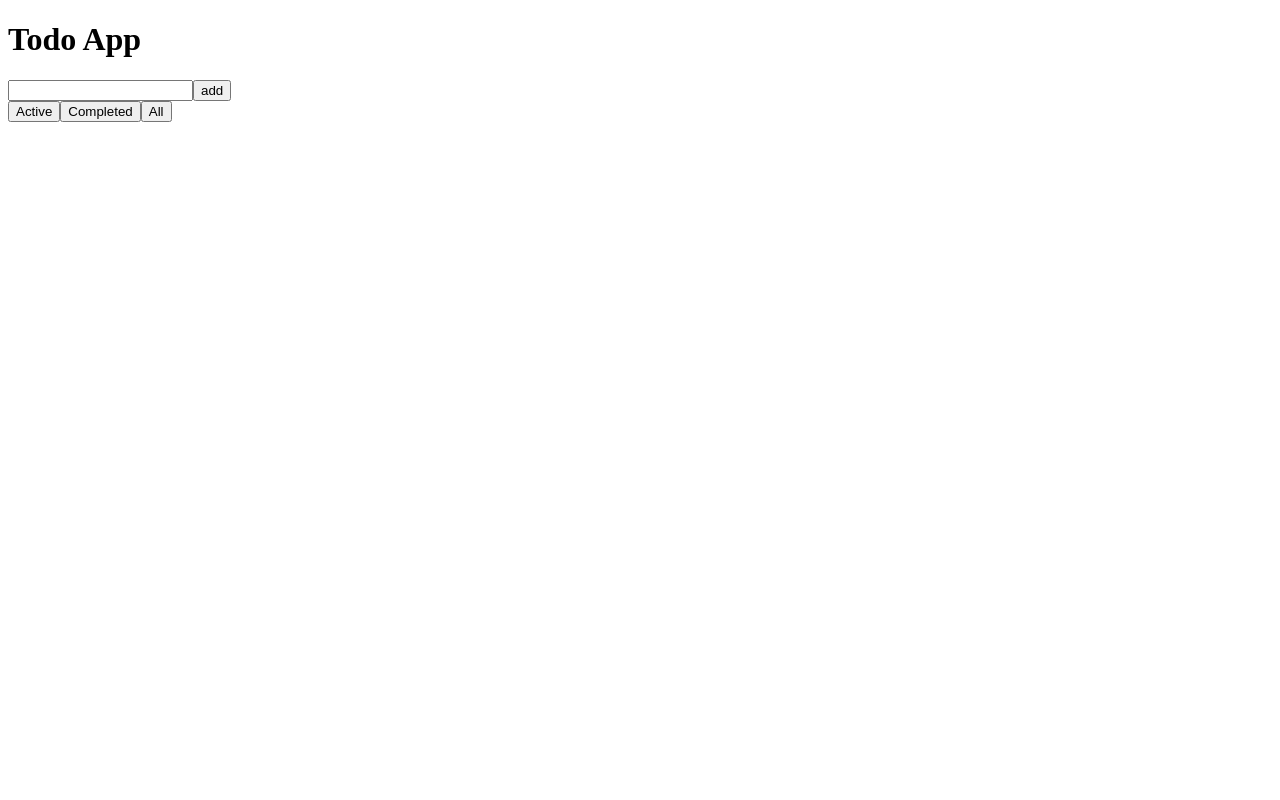
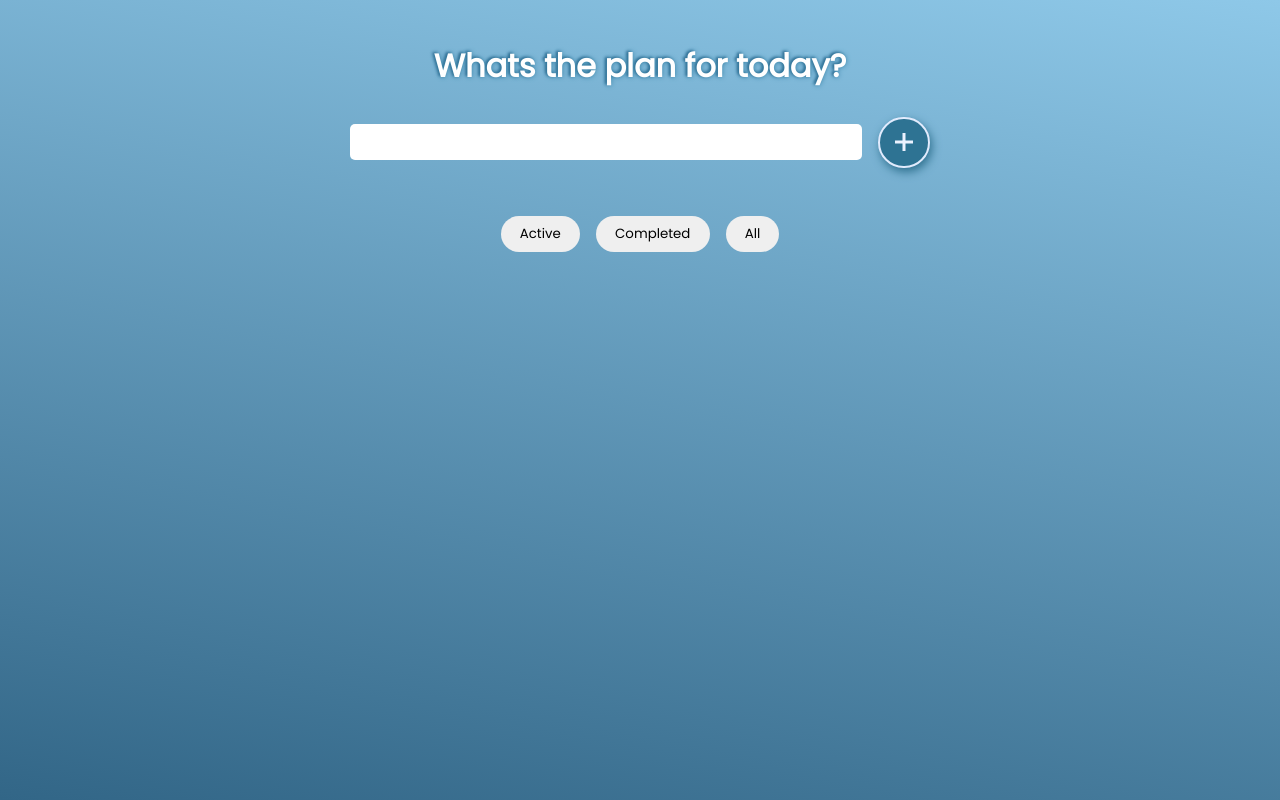
Before and after one commit to Syifaaahdr29/TPA5-TodoList, a React (Vite) app: page / in a window 1280 px wide. Built offline with nearby package versions, Linux system fonts and the light colour scheme.

Commit message:
add styling

```diff
--- a/src/App.jsx
+++ b/src/App.jsx
@@ -6,7 +6,7 @@
 
   return (
     <div className="App">
-      <h1>Todo App</h1>
+      <h1>Whats the plan for today?</h1>
       <Todos />
       <DisplayTodos />
     </div>
--- a/src/components/TodoItem.jsx
+++ b/src/components/TodoItem.jsx
@@ -1,9 +1,7 @@
 import React from "react";
 import { useRef } from "react";
-import { removeTodos } from "../redux/reducers";
-import { updateTodos } from "../redux/reducers";
-import { completeTodos } from "../redux/reducers";
-import { current } from "@reduxjs/toolkit";
+import { AiFillEdit } from "react-icons/ai"
+import { IoCheckmarkDoneSharp, IoClose } from "react-icons/io5"
 
 const TodoItem = (props) => {
   const { item, updateTodo, removeTodo, completeTodo } = props;
@@ -31,9 +29,23 @@
           onKeyPress={(e) => update(item.id, inputRef.current.value, e)}
         />
         <div className="btns">
-            <button onClick={() => changeFocus()}>Edit</button>
-            <button onClick={() => completeTodo(item.id)}>Complete</button>
-            <button onClick={() => removeTodo(item.id)}>Delete</button>{" "}
+            <button
+            style={{color: "green"}}
+            onClick={() => changeFocus()}><AiFillEdit/>
+            </button>
+
+            {
+                item.completed === false && (
+
+                <button
+                style={{color: "red"}}
+                onClick={() => completeTodo(item.id)}><IoCheckmarkDoneSharp/>
+                </button>
+            )}
+
+            <button
+            onClick={() => removeTodo(item.id)}><IoClose/>
+            </button>{" "}
         </div>
         {item.completed && <span className="completed">Done</span>}
       </li>
--- a/src/components/Todos.jsx
+++ b/src/components/Todos.jsx
@@ -1,10 +1,8 @@
 import React, { useState } from "react";
 import { connect } from "react-redux";
 import { addTodos } from "../redux/reducers";
-import { removeTodos } from "../redux/reducers";
-import { updateTodos } from "../redux/reducers";
-import { completeTodos } from "../redux/reducers";
-import { useRef } from "react";
+import { GoPlus} from "react-icons/go";
+import { motion } from "framer-motion";
 
 const mapStateToProps = (state) => {
   return {
@@ -15,9 +13,9 @@
 const mapDispatchToProps = (dispatch) => {
   return {
     addTodo: (obj) => dispatch(addTodos(obj)),
-    removeTodos: (id) => dispatch(removeTodos(id)),
-    updateTodos: (obj) => dispatch(updateTodos(obj)),
-    completeTodos: (id) => dispatch(completeTodos(id)),
+    // removeTodos: (id) => dispatch(removeTodos(id)),
+    // updateTodos: (obj) => dispatch(updateTodos(obj)),
+    // completeTodos: (id) => dispatch(completeTodos(id)),
   };
 };
 
@@ -27,6 +25,15 @@
   const handleChange = (e) => {
     setTodo(e.target.value);
   };
+
+  const add = () => {
+      props.addTodo({
+      id: Math.floor(Math.random()*1000),
+      item: todo,
+      completed:false,
+    })
+    setTodo("");
+  }
   //console.log("todo text", props);
   return (
     <div className="addTodos">
@@ -34,13 +41,16 @@
         type="text"
         onChange={(e) => handleChange(e)}
         className="todo-input"
+        value={todo}
       />
-      <button className="add-btn" onClick={() => props.addTodo({
-        id: Math.floor(Math.random()*1000),
-        item: todo,
-        completed:false,
-      })}>add
-      </button>
+
+      <motion.button
+      whileHover={{scale: 1.1}}
+      whileTap={{scale: 0.9}}
+      className="add-btn"
+      onClick={() => add()}>
+        <GoPlus/>
+      </motion.button>
       <br>
       </br>
     </div>
--- a/src/css/main.css
+++ b/src/css/main.css
@@ -0,0 +1,195 @@
+@import url('https://fonts.googleapis.com/css2?family=Poppins&display=swap');
+
+html {
+  line-height: 1.15;
+}
+
+* {
+  box-sizing: border-box;
+  margin: 0;
+  padding: 0;
+  font-family: "Poppins", sans-serif;
+}
+
+body {
+  background: linear-gradient(
+    190deg,
+    rgb(142, 200, 232) 0%,
+    rgb(50, 102, 135) 100%
+  );
+  background-repeat: no-repeat;
+  background-size: cover;
+  background-attachment: fixed;
+  color: #222;
+  overflow: hidden;
+}
+
+.App {
+  margin-top: 3rem;
+  display: flex;
+  flex-direction: column;
+}
+
+.App h1 {
+  display: inline;
+  text-align: center;
+  margin-bottom: 2rem;
+  color: #ffffff;
+
+  text-shadow: 0 0 5px #3a85a8, -2px -1px 3px #29658b;
+}
+
+.addTodos {
+  display: flex;
+  justify-content: center;
+}
+
+.todo-input {
+  min-width: 15rem;
+  width: 40vw;
+
+  max-height: 2.5rem;
+  background-color: #ffffff;
+  border: none;
+  border-radius: 5px;
+  padding: 0.5rem 1rem;
+
+  align-self: center;
+}
+.todo-input:focus {
+  outline: none;
+  border: 2px solid rgb(40, 120, 174);
+}
+
+.add-btn {
+  margin-left: 1rem;
+  background-color: #2e7393;
+  color: #ebf2ff;
+  border-radius: 50%;
+  border: 2px solid #e1ebfd;
+  font-size: 1.5rem;
+  width: 3.2rem;
+  height: 3.2rem;
+  cursor: pointer;
+  box-shadow: 2px 4px 10px #2f718f;
+
+  display: flex;
+  justify-content: center;
+  align-items: center;
+}
+
+.add-btn:focus {
+  outline: none;
+}
+
+.displaytodos {
+  margin-top: 3rem;
+  display: flex;
+  flex-direction: column;
+  align-items: center;
+}
+
+.displaytodos .buttons {
+  margin-bottom: 2rem;
+}
+
+.displaytodos .buttons button {
+  padding: 0.5rem 1.2rem;
+  border-radius: 20px;
+  cursor: pointer;
+  border: none;
+}
+
+.displaytodos .buttons button:focus {
+  outline: none;
+}
+
+.displaytodos .buttons button:not(:last-child) {
+  margin-right: 1rem;
+}
+
+.displaytodos ul {
+  list-style: none;
+  display: flex;
+  align-self: flex-start;
+  flex-wrap: wrap;
+  margin-left: 5%;
+}
+
+.card {
+  display: flex;
+  flex-direction: column;
+  background: rgb(180, 202, 218);
+  background: #f3f3f3;
+
+  margin: 0 1rem 1rem 0;
+  height: 8rem;
+  width: 18rem;
+  border-radius: 0.5rem;
+  padding: 1rem;
+
+  position: relative;
+}
+
+.card textarea {
+  padding: 0.5rem;
+  border-radius: 8px;
+  border: none;
+  background-color: #e1f5fd;
+  color: #286c8b;
+  height: 70%;
+  font-size: 17px;
+}
+.card textarea:disabled {
+  background-color: transparent;
+}
+
+.card .btns {
+  position: absolute;
+  bottom: 1rem;
+  right: 1rem;
+}
+
+.card .btns button {
+  border-radius: 20%;
+  border: none;
+  margin: 0 0.6rem;
+  font-size: 1.4rem;
+  cursor: pointer;
+  color: #3a85a8;
+  background-color: transparent;
+}
+
+.card .btns button:focus {
+  outline: none;
+}
+
+.completed {
+  position: absolute;
+  right: 0.3rem;
+  top: 0.3rem;
+  background-color: #7bb3cd;
+  border: 2px solid #272727;
+  color: #e1eefd;
+
+  font-size: 0.8rem;
+  padding: 0.3rem 1rem;
+  border-radius: 20px;
+}
+
+@media Screen and (max-width: 640px) {
+  .displaytodos {
+    overflow: hidden;
+    margin-top: 2rem;
+  }
+  .displaytodos ul {
+    display: flex;
+    flex-direction: column;
+    align-items: center;
+    margin-left: 0;
+    align-self: center;
+  }
+  .card {
+    margin-right: 0;
+  }
+}
```
